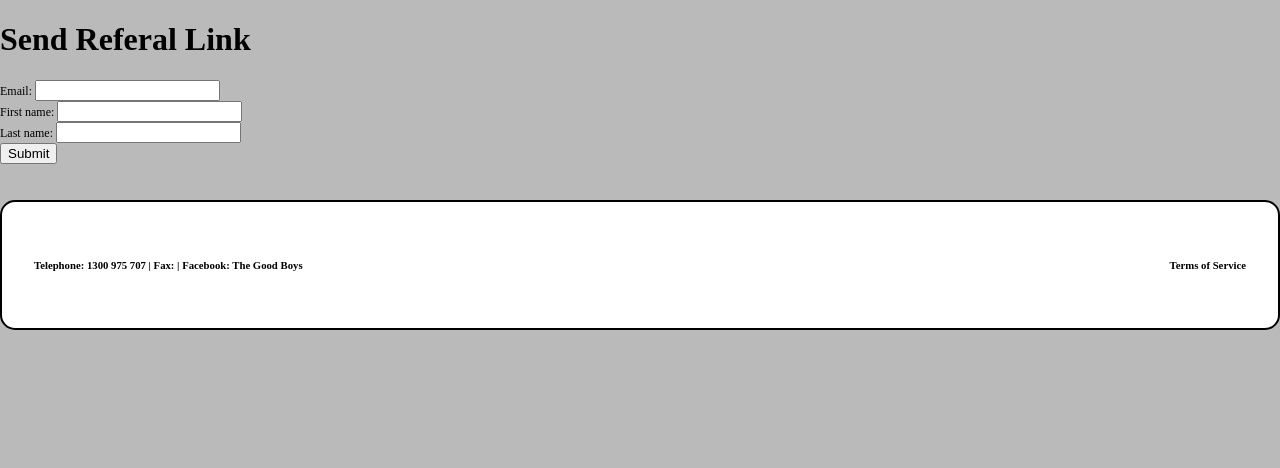
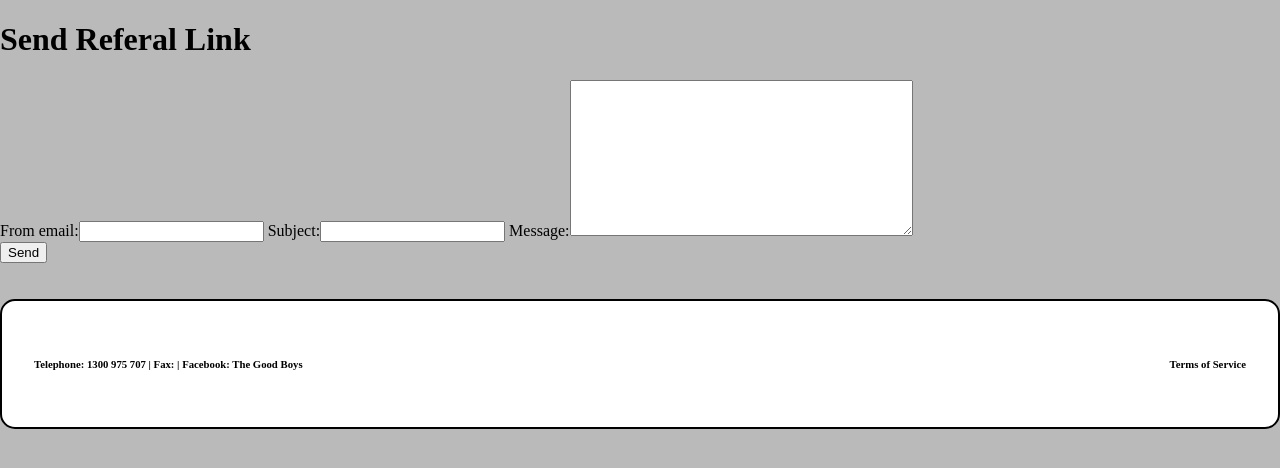
Before and after one commit to lowejosh/Django-landmarks, a Django app: page /email/ in a window 1280 px wide. Shown: the part 130-598 px from the top of the page. Run offline with Django 3.2, Linux system fonts and the light colour scheme.

Commit message:
email partially working

```diff
--- a/workspace/assignment_sprint1/assignment_sprint1/email_info.py
+++ b/workspace/assignment_sprint1/assignment_sprint1/email_info.py
@@ -1,5 +1,5 @@
 EMAIL_USE_TLS = True
 EMAIL_HOST = 'smtp.gmail.com'
-EMAIL_HOST_USER =  'youremail@gmail.com'
-EMAIL_HOST_PASSWORD = 'yourpassword'
+EMAIL_HOST_USER =  'ifb299goodboys@gmail.com'
+EMAIL_HOST_PASSWORD = 'dogs12345'
 EMAIL_PORT = 587
--- a/workspace/assignment_sprint1/sprint1/forms.py
+++ b/workspace/assignment_sprint1/sprint1/forms.py
@@ -44,3 +44,8 @@ class EmailForm(forms.Form):
 
 class DeleteUserForm(forms.Form):
 	username = forms.CharField()
+
+class ContactForm(forms.Form):
+	from_email = forms.EmailField()
+	subject = forms.CharField()
+	message = forms.CharField(widget=forms.Textarea)
--- a/workspace/assignment_sprint1/sprint1/views.py
+++ b/workspace/assignment_sprint1/sprint1/views.py
@@ -1,13 +1,13 @@
 from django.shortcuts import render, redirect
-from django.http import HttpResponse
+from django.http import HttpResponse, HttpResponseRedirect
 from sprint1.models import Location
 # Signup imports
 from django.contrib.auth.forms import UserCreationForm
 from django.contrib.auth import login, authenticate, update_session_auth_hash
-from sprint1.forms import SignUpForm, EditProfileForm, EmailForm, DeleteUserForm
+from sprint1.forms import SignUpForm, EditProfileForm, EmailForm, DeleteUserForm, ContactForm
 from django.contrib.auth.forms import UserChangeForm, PasswordChangeForm
 from django.contrib.auth.models import User
-from django.core.mail import send_mail
+from django.core.mail import send_mail, BadHeaderError
 from django.conf import settings
 
 # Navbar function that returns the proper list
@@ -199,19 +199,20 @@ def del_user(request):
 
 
 def email(request):
-    if request.method == 'POST':
-        form = EmailForm(request.POST)
+    if request.method == 'GET':
+        form = ContactForm()
+    else:
+        form = ContactForm(request.POST)
+        if form.is_valid():
+            subject = form.cleaned_data['subject']
+            from_email = form.cleaned_data['from_email']
+            message = form.cleaned_data['message']
+            try:
+                send_mail(subject, message, from_email, ['admin@example.com'])
+            except BadHeaderError:
+                return HttpResponse('Invalid header found.')
+            return redirect('email')
+    return render(request, "email.html", {'form': form})
 
-        if form.is_valid():
-            save_it = form.save()
-            save_it.save()
-            subject = 'Come check out the IFB299 Website'
-            message = 'Come check out the website: link'
-            from_email = settings.EMAIL_HOST_USER
-            to_list = ['save_it.email, settings.EMAIL_HOST_USER']
-            send_mail(subject, message, from_email, to_list, fail_silently=True)
-            return redirect('email')
-    else:
-        form = EmailForm()
-        args = {'form': form}
-        return render(request, 'email.html', args)
+def thanks(request):
+    return HttpResponse('Thank you for your message.')
--- a/workspace/assignment_sprint1/templates/email.html
+++ b/workspace/assignment_sprint1/templates/email.html
@@ -5,10 +5,13 @@
 {% block content %}
 <h1>Send Referal Link</h1>
 <form method="post">
-	{% csrf_token %}
-	{{ form.as_p }}
-	<button type="submit">Submit</button>
+    {% csrf_token %}
+    {{ form }}
+    <div class="form-actions">
+      <button type="submit">Send</button>
+    </div>
 </form>
+
 <br>
 <br>
 
```
Also changed, not shown: workspace/assignment_sprint1/db.sqlite3.
